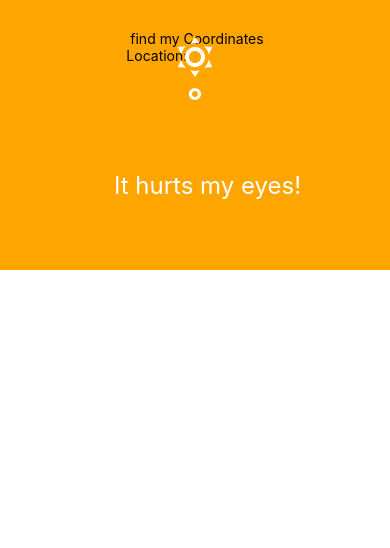
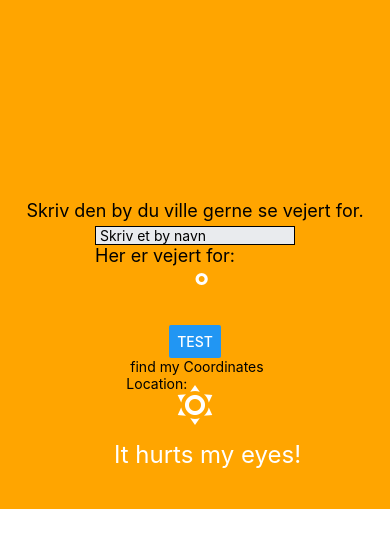
Before and after one commit to JonasArvadKristiansen/React-Native-App, a React Native app: screen / in a window 390 px wide. Shown: the top 548 px of the page. Built offline with nearby package versions, Linux system fonts and the light colour scheme.

Commit message:
pushed change

```diff
--- a/App.js
+++ b/App.js
@@ -4,11 +4,9 @@ import Constants from 'expo-constants';
 import Weather from './Weather';
 
 
-export default class App extends Component {
+class App extends Component {
 
-  state = {
-
-  };
+  state={temp:'',by:'',testing:''}
 
 findCoodinates = () => {
   navigator.geolocation.getCurrentPosition(
@@ -21,25 +19,57 @@ findCoodinates = () => {
   );
 };
 
-    getDataUsingGet(){
-    fetch('http://api.openweathermap.org/data/2.5/weather?q=Viborg&appid=4ca58c02db0e5bd08cba675c246b5762')
+getDataUsingGet = () => {
+  var okay = "Viborg";
+  fetch(`http://api.openweathermap.org/data/2.5/weather?q=${okay}&appid=4ca58c02db0e5bd08cba675c246b5762&units=metric`)
   .then((response) => response.json())
+
   .then((responseJson) => {
     alert(JSON.stringify(responseJson));
-        console.log(responseJson);
+
+
+    this.setState({temp: responseJson.main.temp});
+    this.setState({by: responseJson.name});
+
+   // console.log(responseJson)
   })
+
+  .catch((error) => {
+    alert(JSON.stringify(error));
+    console.error(error);
+  });
 }
 
 
   render() {
   return (
     <View style={styles.Continaer}>
+
+      <Text style={styles.text}>
+        Skriv den by du ville gerne se vejert for.
+      </Text>
+
+    <View>
+      <TextInput id='hello'
+        style={styles.input}
+        placeholder=' Skriv et by navn'
+        onChange={() => this.setState.hello} />
+
+        <Text style={styles.Vejertekst}>
+            Her er vejert for: {this.state.by}
+        </Text>
+    </View>
+      <View>
+      <Text style={styles.tempText}> {this.state.temp} ˚ </Text>
+      </View>
+      <Button title='Test' onPress={this.getDataUsingGet} />
   <View>
     <TouchableOpacity onPress={this.findCoodinates}>
       <Text> find my Coordinates</Text>
       <Text>Location: {this.state.location} </Text>
     </TouchableOpacity>
   </View>
+
   <View>
 <Weather/>
 	</View>
@@ -49,27 +79,36 @@ findCoodinates = () => {
 }
 const styles = StyleSheet.create({
   text: {
-    marginTop: Constants.statusBarHeight + 10,
-    fontSize: 20,
+    marginTop: Constants.statusBarHeight + 200,
+    fontSize: 18,
   },
 
   Vejertekst:{
-    fontSize: 20,
+    fontSize: 18,
   },
 
   input:{
     borderWidth: 1,
     width: 200,
     backgroundColor: "#E9EBEE",
-    marginTop: 16,
+    marginTop: 5,
   },
   Continaer:{
     alignItems: "center",
     justifyContent: "center",
-    padding: 30,
     backgroundColor: "orange",
-    color: "red",
     marginTop: Constants.statusBarHeight,
     textAlign: "center",
-  }
+  },
+  weatherContainer: {
+		flex: 2,
+		backgroundColor: 'orange'
+	},
+	tempText: {
+		fontSize: 48,
+    color: '#fff',
+    alignItems: 'center'
+  },
 	});
+
+export default App;
--- a/Weather.js
+++ b/Weather.js
@@ -1,13 +1,15 @@
 import React from 'react';
 import { View, Text, StyleSheet } from 'react-native';
 import { MaterialCommunityIcons } from '@expo/vector-icons';
+import App from './App';
 
 const Weather = ({ weather, temperature }) => {
 	return (
+
 		<View style={styles.weatherContainer}>
 			<View style={styles.headerContainer}>
 				<MaterialCommunityIcons size={48} name="weather-sunny" color={'#fff'} />
-				<Text style={styles.tempText}>{temperature}˚</Text>
+
 			</View>
 			<View style={styles.bodyContainer}>
 				<Text style={styles.title}>{weather}</Text>
```
Lines whose indentation alone changed are shown as unchanged.
